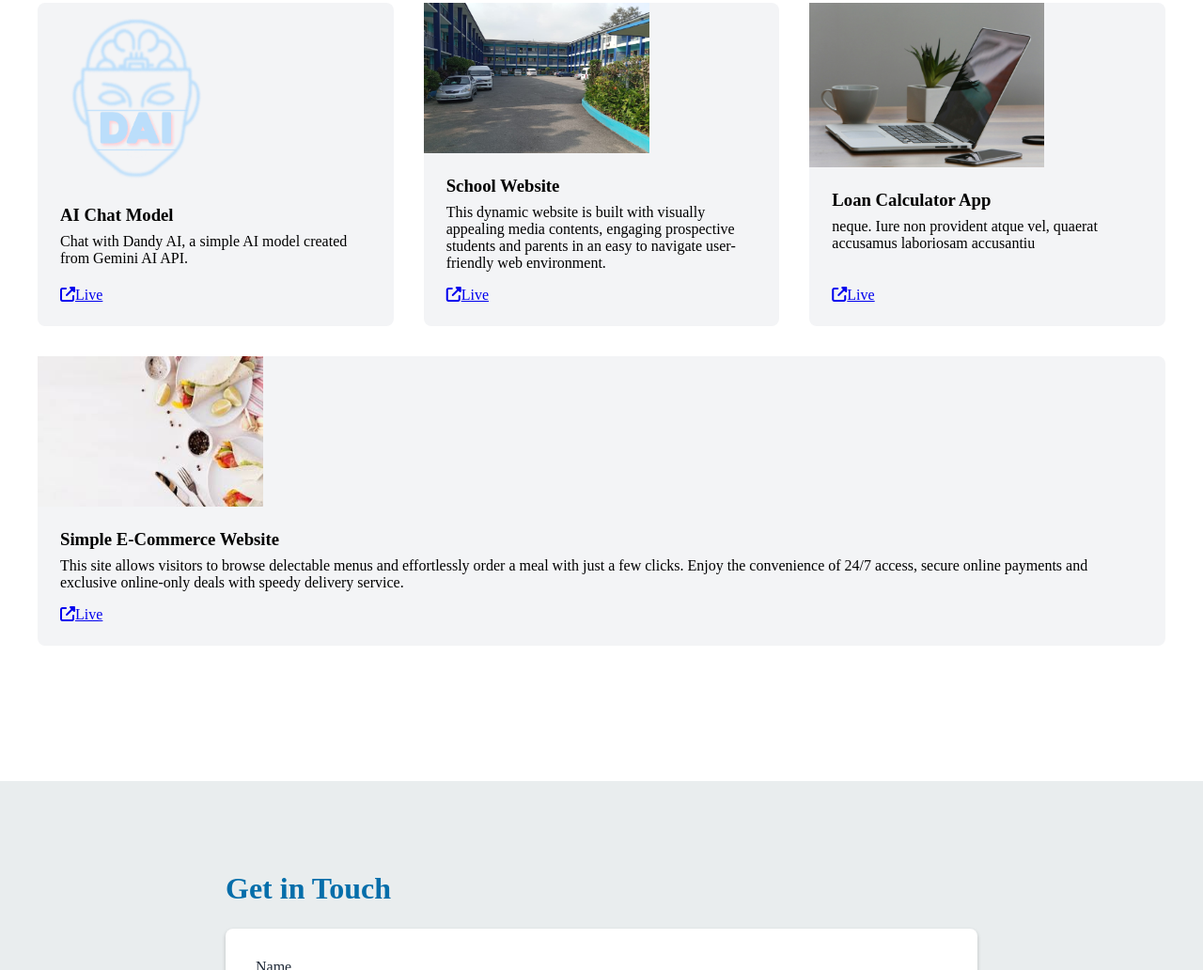
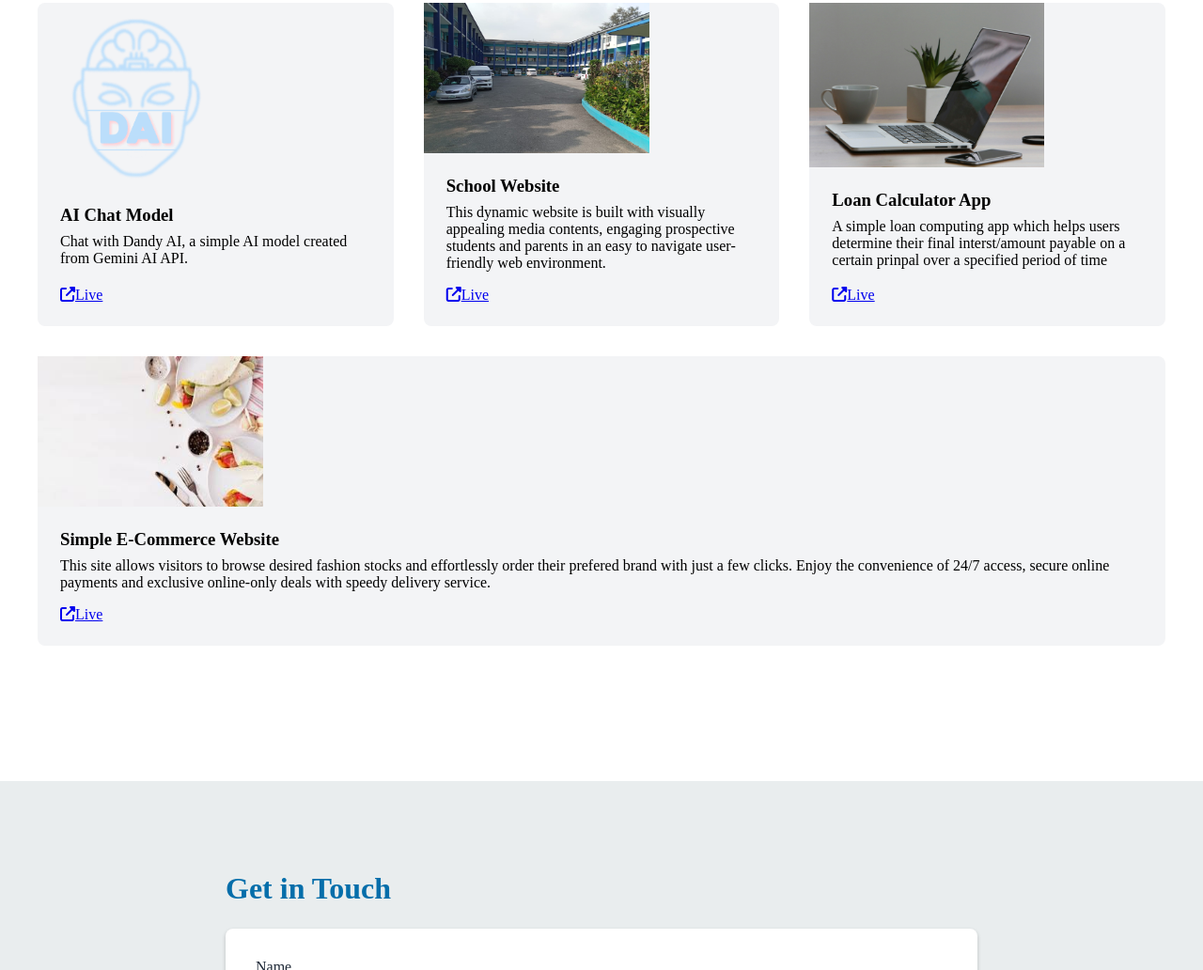
Before and after one commit to accolade99/Portfolio2, a plain HTML site: page index.html in a window 1280 px wide. Shown: the part 2206-3238 px from the top of the page at 94% size. Drawn offline with Linux system fonts and the light colour scheme.

Commit message:
Update index.html

```diff
--- a/index.html
+++ b/index.html
@@ -151,7 +151,7 @@
                             <p>This dynamic website is built with visually appealing media contents, engaging prospective students and parents in an easy to navigate user-friendly web environment.</p>
                         </div>
                         <div class="work-links">
-                            <a href="https://hsanpsikoyi.vercel.app" target="_blank">
+                            <a href="https://hsasite2.vercel.app" target="_blank">
                                 <i class="fas fa-external-link-alt"></i>Live
                             </a>
                         </div>
@@ -165,7 +165,7 @@
                     <div class="work-info">
                         <div>
                             <h3>Loan Calculator App</h3>
-                            <p>neque. Iure non provident atque vel, quaerat accusamus laboriosam accusantiu</p>
+                            <p>A simple loan computing app which helps users determine their final interst/amount payable on a certain prinpal over a specified period of time</p>
                         </div>
                         <div class="work-links">
                             <a href="https://accolade99.github.io/loanCalculator" target="_blank">
@@ -182,7 +182,7 @@
                     <div class="work-info">
                         <div>
                             <h3>Simple E-Commerce Website</h3>
-                            <p>This site allows visitors to browse delectable menus and effortlessly order a meal with just a few clicks. Enjoy the convenience of 24/7 access, secure online payments and exclusive online-only deals with speedy delivery service.</p>
+                            <p>This site allows visitors to browse desired fashion stocks and effortlessly order their prefered brand with just a few clicks. Enjoy the convenience of 24/7 access, secure online payments and exclusive online-only deals with speedy delivery service.</p>
                         </div>
                         <div class="work-links">
                             <a href="https://divasworld.vercel.app" target="_blank">
```
